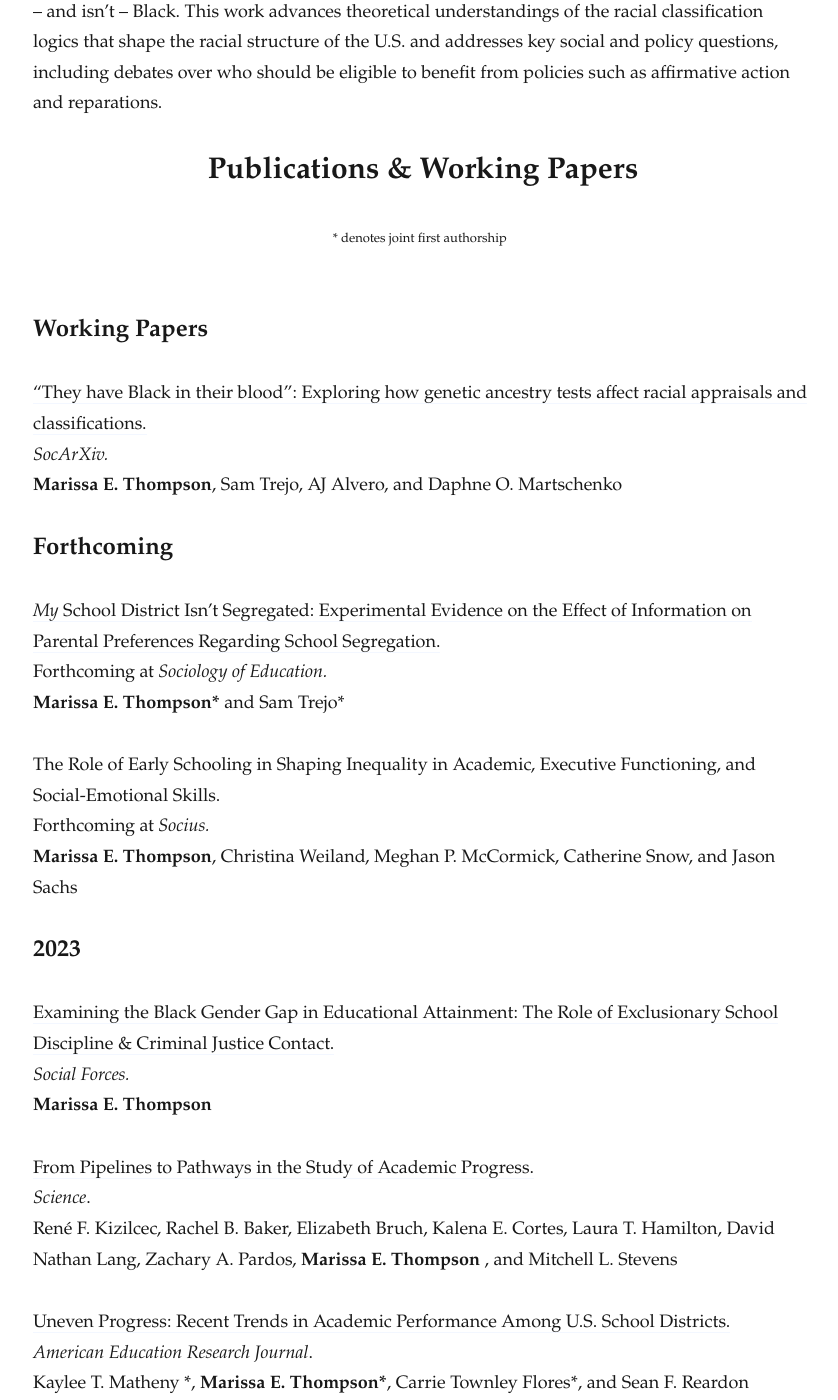
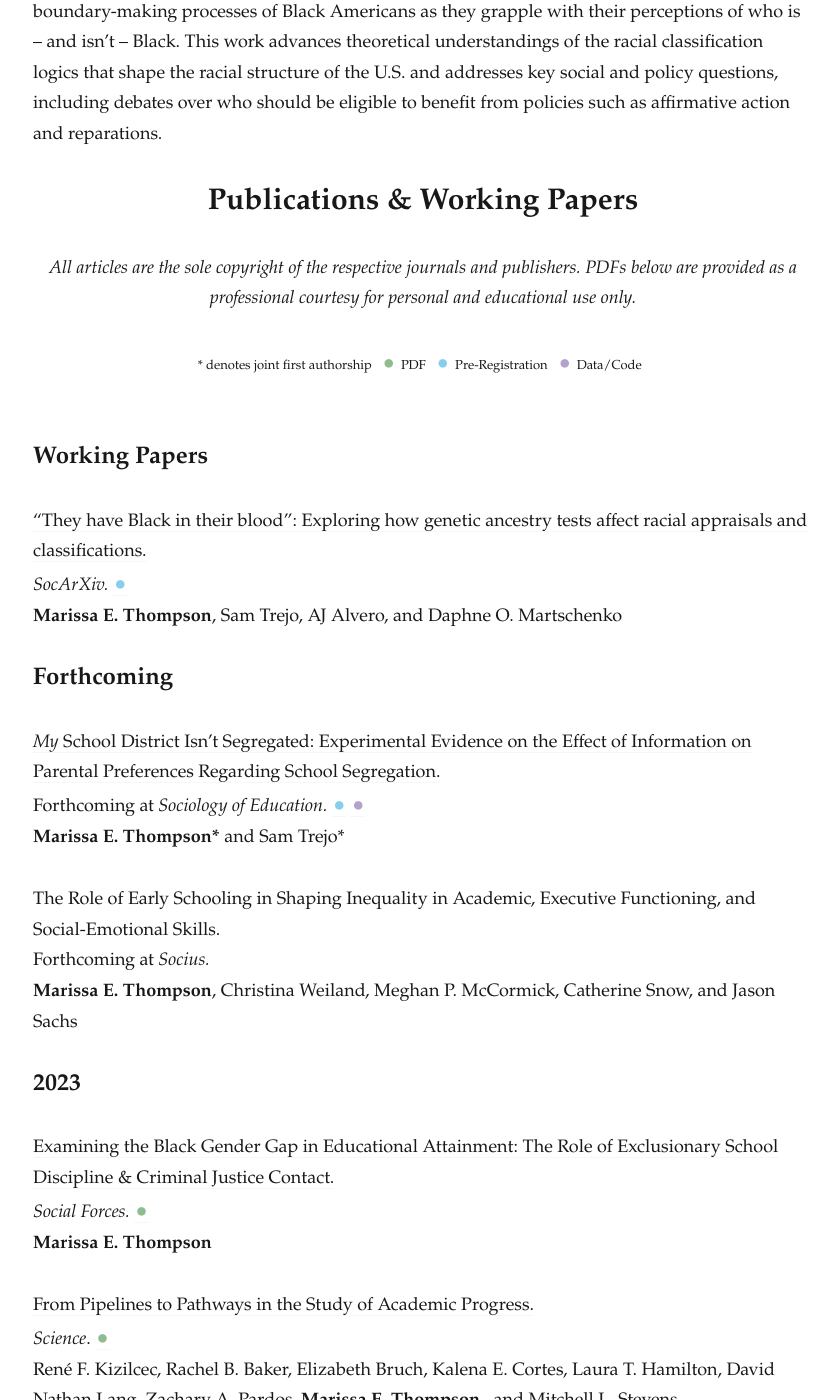
Before and after one commit to marissaethompson/marissaethompson.github.io, a Jekyll site: the page built from _pages/research.md, in a window 1280 px wide and 1400 px high, scrolled down 1279 px. Shown: the whole window, without its empty margins (217-1055 px from the left). Built offline with Jekyll 4.4.1, drawn with Linux system fonts in a browser that asks for light colours; nearby versions of some CDN libraries; some web fonts are replaced; some of the changed text lies outside the part shown.

Commit message:
september_20_2023

```diff
--- a/_data/settings.yml
+++ b/_data/settings.yml
@@ -50,7 +50,8 @@ social:
 # Hero Settings
 hero:
 #  hero__title: I'm Monica. I will create design that can give you value
-  hero__description: Welcome! My name is Marissa Thompson and I am an Assistant Professor of Sociology at Columbia University. My research focuses on the causes and consequences of racial and socioeconomic inequality, with an emphasis on understanding the role of education in shaping disparate outcomes over the life course. <p><p> My current research explores, for example, parental preferences regarding school segregation, the causal effects of first-dollar scholarship policies on college access, and the role of genetic ancestry tests in racial boundary-making processes. I employ a range of quantitative and computational methods using large national datasets, administrative data, survey data, and novel survey experiments. <p><p> In addition to research on inequality and social policy, I’m excited about running, podcasts, and Big Ten football.
+  hero__description: Welcome! My name is Marissa Thompson and I am an Assistant Professor of Sociology at Columbia University. My research focuses on the causes and consequences of racial and socioeconomic inequality, with an emphasis on understanding the role of education in shaping disparate outcomes over the life course. <p><p> My current research explores, for example, parental preferences regarding school segregation, the causal effects of first-dollar scholarship policies on college access, and the role of genetic ancestry tests in racial boundary-making processes. I employ a range of quantitative and computational methods using large national datasets, administrative data, survey data, and novel survey experiments. <p><p> In addition to research on inequality and social policy, I’m excited about running, <a href="/images/knit.jpg" target="_blank" onmouseover="this.style.textDecorationLine = 'underline'; this.style.textDecorationColor = '#cccccc';"
+        onmouseout="this.style.textDecorationLine = 'none';">knitting</a>, and podcasts.
   hero__image: '/images/Thompson_zoomed.JPG'
 
 #-------------------------------
--- a/_pages/research.md
+++ b/_pages/research.md
@@ -5,7 +5,7 @@ permalink: /research/
 image:
 ---
 
-My research examines the processes that produce racial and socioeconomic inequality: the interplay between academic inequality and segregation in educational contexts, the ways that individual choices shape aggregate patterns of segregation, and how boundaries between social groups are maintained and negotiated. I hope that my work will not only help us understand our most pressing social problems but also identify policies and practices to reduce inequality. My research has been published or is forthcoming in journals such as <i>Social Forces</i>, <i>Sociology of Education</i>, <i>PNAS</i>, and the <i>American Education Research Journal</i>, among others.
+My research examines the processes that produce racial and socioeconomic inequality: the interplay between academic inequality and segregation in educational contexts, the ways that individual choices shape aggregate patterns of segregation, and how boundaries between social groups are maintained and negotiated. I hope that my work will not only help us understand our most pressing social problems but also identify policies and practices to reduce inequality. My research has been published or is forthcoming in journals such as <i>Social Forces</i>, <i>Sociology of Education</i>, <i>Proceedings of the National Academy of Sciences</i>, and the <i>American Education Research Journal</i>, among others.
 
 The first strand of my research focuses on inequality and segregation in educational contexts. Inequality – in both opportunity and outcomes – is a stubbornly persistent feature of the American educational system. My work seeks to shed light on the extent of this inequality, how it develops, and the mechanisms that explain its endurance. For example, [recently published work](https://journals.sagepub.com/doi/10.3102/00028312221134769){:target="_blank"} examines how educational inequality has shifted in the post-recession, pre-pandemic period, mapping both how achievement disparities have changed over time and the extent to which they are predicted by changing segregation levels. Likewise, another [recent article](https://academic.oup.com/sf/advance-article/doi/10.1093/sf/soad110/7252817?utm_source=authortollfreelink&utm_campaign=sf&utm_medium=email&guestAccessKey=d1e2eb36-ec6f-4a90-9009-0f35b2201128){:target="_blank"} examines the sources of the Black gender gap in educational attainment. In addition, my ongoing work on these topics investigates the causal effects of school district secessions on achievement gaps and the causal effect of a first-dollar scholarship policy on college access in my home state of Michigan.
 
@@ -14,27 +14,28 @@ A closely related but distinct line of research examines how preferences and dec
 Finally, my research agenda interrogates the emergence of categories themselves and how people draw boundaries between “us” and “them”. For example, [ongoing work](https://osf.io/preprints/socarxiv/8tnrk/){:target="_blank"} examines how genetic ancestry tests (such as those available commercially through <i>23andMe</i> and <i>Ancestry.com</i>) affect the boundary-making processes of Black Americans as they grapple with their perceptions of who is – and isn’t – Black. This work advances theoretical understandings of the racial classification logics that shape the racial structure of the U.S. and addresses key social and policy questions, including debates over who should be eligible to benefit from policies such as affirmative action and reparations.
 
 # <center>Publications & Working Papers</center>
+<i><font size="4"> <center>All articles are the sole copyright of the respective journals and publishers. PDFs below are provided as a professional courtesy for personal and educational use only.</center> </font></i>
  <center> <font size="2">
  * denotes joint first authorship &nbsp;
-<!--<span style="font-size: 15pt; color:#8fbc8f;display: inline-block">●&nbsp;</span>PDF &nbsp;-->
-<!--<span style="font-size: 15pt; color:#87ceeb;display: inline-block">●&nbsp;</span>Pre-Registration &nbsp;-->
-<!--<span style="font-size: 15pt; color:#b5a2c8;display: inline-block">●&nbsp;</span>Data/Code &nbsp;-->
+<span style="font-size: 15pt; color:#8fbc8f;display: inline-block">●&nbsp;</span>PDF &nbsp;
+<span style="font-size: 15pt; color:#87ceeb;display: inline-block">●&nbsp;</span>Pre-Registration &nbsp;
+<span style="font-size: 15pt; color:#b5a2c8;display: inline-block">●&nbsp;</span>Data/Code &nbsp;
 <!--colors -8fbc8f,87ceeb,b5a2c8  -->
  </font>
  </center>
   <br>
+
+
 ## Working Papers
 
  [“They have Black in their blood”: Exploring how genetic ancestry tests affect racial appraisals and classifications.](https://osf.io/preprints/socarxiv/8tnrk/){:target="_blank"} <br>
- <i>SocArXiv.</i><br>
-<!-- &nbsp;[<span style="font-size: 15pt; color:#87ceeb">●</span>](https://osf.io/dj9pt/registrations){:target="_blank"}<br>-->
+ <i>SocArXiv.</i>&nbsp;[<span style="font-size: 15pt; color:#87ceeb">●</span>](https://osf.io/dj9pt/registrations){:target="_blank"}<br>
 <b> Marissa E. Thompson</b>, Sam Trejo, AJ Alvero, and Daphne O. Martschenko
 
 ## Forthcoming
 
  [<i>My</i> School District Isn't Segregated: Experimental Evidence on the Effect of Information on Parental Preferences Regarding School Segregation.](https://osf.io/preprints/socarxiv/2wfjn){:target="_blank"} <br>
- Forthcoming at <i>Sociology of Education.</i><br>
-<!-- </i>&nbsp;[<span style="font-size: 15pt; color:#87ceeb">●</span>](https://osf.io/ucvt6){:target="_blank"} [<span style="font-size: 15pt; color:#b5a2c8">●</span>](https://github.com/sam-trejo/2023_08_socedu_seg_exp){:target="_blank"}<br>-->
+ Forthcoming at <i>Sociology of Education.</i>&nbsp;[<span style="font-size: 15pt; color:#87ceeb">●</span>](https://osf.io/ucvt6){:target="_blank"} [<span style="font-size: 15pt; color:#b5a2c8">●</span>](https://github.com/sam-trejo/2023_08_socedu_seg_exp){:target="_blank"}<br>
 <b> Marissa E. Thompson\*</b> and Sam Trejo\*
 
 The Role of Early Schooling in Shaping Inequality in Academic, Executive Functioning, and Social-Emotional Skills. <br>
@@ -44,51 +45,42 @@ The Role of Early Schooling in Shaping Inequality in Academic, Executive Functio
 ## 2023
 
 [Examining the Black Gender Gap in Educational Attainment: The Role of Exclusionary School Discipline & Criminal Justice Contact.](https://academic.oup.com/sf/advance-article/doi/10.1093/sf/soad110/7252817?utm_source=authortollfreelink&utm_campaign=sf&utm_medium=email&guestAccessKey=d1e2eb36-ec6f-4a90-9009-0f35b2201128)<br>
- <i>Social Forces.</i><br>
-<!-- &nbsp;[<span style="font-size: 15pt; color:#8fbc8f">●</span>](/research/Thompson_SF_2023.pdf){:target="_blank"}<br>-->
+ <i>Social Forces.</i>&nbsp;[<span style="font-size: 15pt; color:#8fbc8f">●</span>](/research/Thompson_SF_2023.pdf){:target="_blank"}<br>
 <b> Marissa E. Thompson</b>
 
 
 [From Pipelines to Pathways in the Study of Academic Progress.](https://www.science.org/doi/abs/10.1126/science.adg5406?af=R&utm_source=sfmc&utm_medium=email&utm_campaign=SCIeToc&utm_content=alert&et_rid=623440394&et_cid=4710205){:target="_blank"}<br>
-<i>Science</i>.<br>
-<!--&nbsp;[<span style="font-size: 15pt; color:#8fbc8f">●</span>](/research/Kizilcec_Science_2023.pdf){:target="_blank"}<br>-->
+<i>Science</i>.&nbsp;[<span style="font-size: 15pt; color:#8fbc8f">●</span>](/research/Kizilcec_Science_2023.pdf){:target="_blank"}<br>
 René F. Kizilcec, Rachel B. Baker, Elizabeth Bruch, Kalena E. Cortes, Laura T. Hamilton, David Nathan Lang, Zachary A. Pardos, <b>Marissa E. Thompson </b>, and Mitchell L. Stevens
 
 [Uneven Progress: Recent Trends in Academic Performance Among U.S. School Districts.](https://journals.sagepub.com/doi/10.3102/00028312221134769){:target="_blank"}<br>
-<i>American Education Research Journal</i>.<br>
-<!--&nbsp;[<span style="font-size: 15pt; color:#8fbc8f">●</span>](/research/Matheny_AERJ_2023.pdf){:target="_blank"}<br>-->
+<i>American Education Research Journal</i>.&nbsp;[<span style="font-size: 15pt; color:#8fbc8f">●</span>](/research/Matheny_AERJ_2023.pdf){:target="_blank"}<br>
 Kaylee T. Matheny \*, <b>Marissa E. Thompson\*</b>, Carrie Townley Flores\*, and Sean F. Reardon
 
 ## 2021
 
 [Grade Expectations: The role of first-year grades in predicting the pursuit of STEM majors for first- and continuing-generation students.](https://www.tandfonline.com/doi/full/10.1080/00221546.2021.1907169){:target="_blank"} <br>
-<i>The Journal of Higher Education.</i><br>
-<!--</i>&nbsp;[<span style="font-size: 15pt; color:#8fbc8f">●</span>](/research/Thompson_JHE_2021.pdf){:target="_blank"}<br>-->
+<i>The Journal of Higher Education.</i>&nbsp;[<span style="font-size: 15pt; color:#8fbc8f">●</span>](/research/Thompson_JHE_2021.pdf){:target="_blank"}<br>
 <b>Marissa E. Thompson</b>
 
 [Studying Undergraduate Course Consideration at Scale.](https://journals.sagepub.com/doi/full/10.1177/2332858421991148){:target="_blank"}<br>
-<i>AERA Open</i>.<br>
-<!--&nbsp;[<span style="font-size: 15pt; color:#8fbc8f">&nbsp;●</span>](/research/Chaturapruek_AERAOpen_2021.pdf){:target="_blank"}-->
-<!--[<span style="font-size: 15pt; color:#b5a2c8">&nbsp;●</span>](https://www.openicpsr.org/openicpsr/project/130406/version/V1/view;jsessionid=078185F4BFFA1E3983DA91F06B8E66C4){:target="_blank"}<br>-->
+<i>AERA Open</i>.&nbsp;[<span style="font-size: 15pt; color:#8fbc8f">&nbsp;●</span>](/research/Chaturapruek_AERAOpen_2021.pdf){:target="_blank"}[<span style="font-size: 15pt; color:#b5a2c8">&nbsp;●</span>](https://www.openicpsr.org/openicpsr/project/130406/version/V1/view;jsessionid=078185F4BFFA1E3983DA91F06B8E66C4){:target="_blank"}<br>
 Sorathan Chaturapruek, Tobias Dalberg, <b>Marissa E. Thompson</b>, Sonia Giebel, Monique H. Harrison, Ramesh Johari, Mitchell L. Stevens, and René Kizilcec
 
 ## 2020
 
 [The Confidence Gap Predicts the Gender Pay Gap Among STEM Graduates.](https://www.pnas.org/content/early/2020/11/10/2010269117){:target="_blank"} <br>
-<i>Proceedings of the National Academy of Sciences.</i><br>
-<!--</i>&nbsp;[<span style="font-size: 15pt; color:#8fbc8f">●</span>](/research/Sterling_PNAS_2020.pdf){:target="_blank"}<br>-->
+<i>Proceedings of the National Academy of Sciences.</i>&nbsp;[<span style="font-size: 15pt; color:#8fbc8f">●</span>](/research/Sterling_PNAS_2020.pdf){:target="_blank"}<br>
 Adina D. Sterling, <b>Marissa E. Thompson</b>, Shiya Wang, Abisola Kusimo, Shannon Gilmartin, and Sheri Sheppard
 
 ## 2019
 
 [Entrepreneurial Intent of Engineering and Business Undergraduate Students.](https://onlinelibrary.wiley.com/doi/full/10.1002/jee.20283){:target="_blank"}<br>
-<i>Journal of Engineering Education</i>.<br>
-<!--.&nbsp;[<span style="font-size: 15pt; color:#8fbc8f">●</span>](/research/Gilmartin_JEE_2019.pdf){:target="_blank"}<br>-->
+<i>Journal of Engineering Education</i>.&nbsp;[<span style="font-size: 15pt; color:#8fbc8f">●</span>](/research/Gilmartin_JEE_2019.pdf){:target="_blank"}<br>
 Shannon K. Gilmartin, <b>Marissa E. Thompson</b>, Emily Morton, Helen Chen, Anne Colby, and Sheri D. Sheppard
 
 ## 2016
 
 [Bioresorbable silicon electronics for transient spatiotemporal mapping of electrical activity from the cerebral cortex](https://www.nature.com/articles/nmat4624){:target="_blank"}.<br>
-<i>Nature Materials</i>.<br>
-<!--&nbsp;[<span style="font-size: 15pt; color:#8fbc8f">●</span>](/research/Yu_NatureMaterials_2016.pdf){:target="_blank"}<br>-->
+<i>Nature Materials</i>.&nbsp;[<span style="font-size: 15pt; color:#8fbc8f">●</span>](/research/Yu_NatureMaterials_2016.pdf){:target="_blank"}<br>
 Ki Jun Yu, Duygu Kuzum, Suk Won Hwang, Bong Hoon Kim, Halvor Juul, Nam Heon Kim, Sang Min Won, Ken Chiang, Michael Trumpis, Andrew G. Richardson, Huanyu Cheng, Hui Fang, <b>Marissa E. Thompson</b>, Hank Bink, Delia Talos, Kyung Jin Seo, Hee Nam Lee, Seung Kyun Kang, Jae Hwan Kim, Jung Yup Lee, Younggang Huang, Frances E. Jensen, Marc A. Dichter, Timothy H. Lucas, Jonathan Viventi, Brian Litt, and John A. Rogers
--- a/_sass/3-modules/_hero.scss
+++ b/_sass/3-modules/_hero.scss
@@ -70,6 +70,7 @@
   }
 
 
+
   @media only screen and (max-width: $wide) {
     height: 484px;
   }
@@ -122,6 +123,7 @@
   }
 }
 
+
 .hero__description {
 
   margin-bottom: 0;
@@ -131,4 +133,7 @@
     font-size: inherit;
   }
 
+
+
+
 }
```
Also changed, not shown: _sass/3-modules/_pagination.scss (line endings or trailing spaces), 5 other files.
